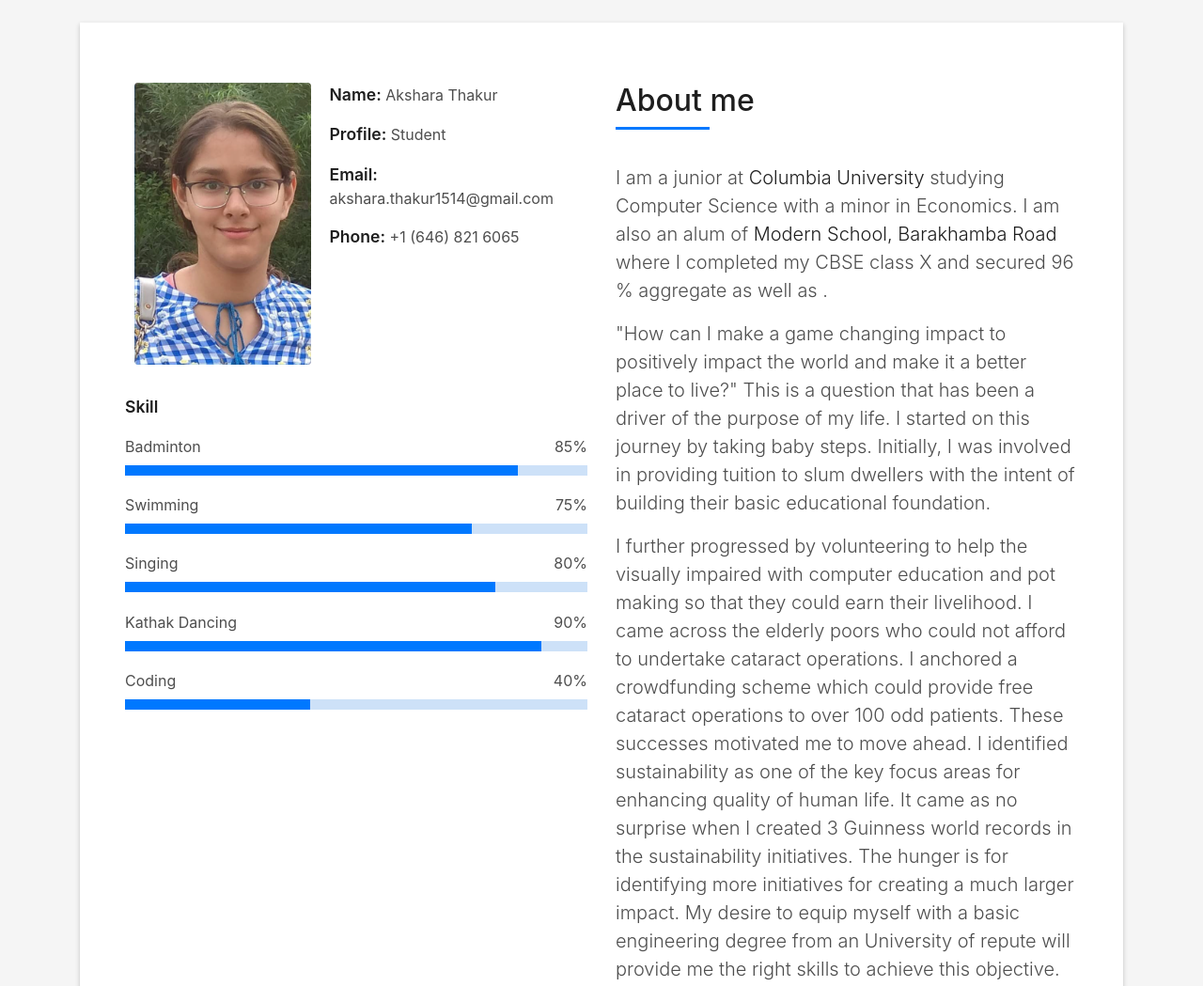
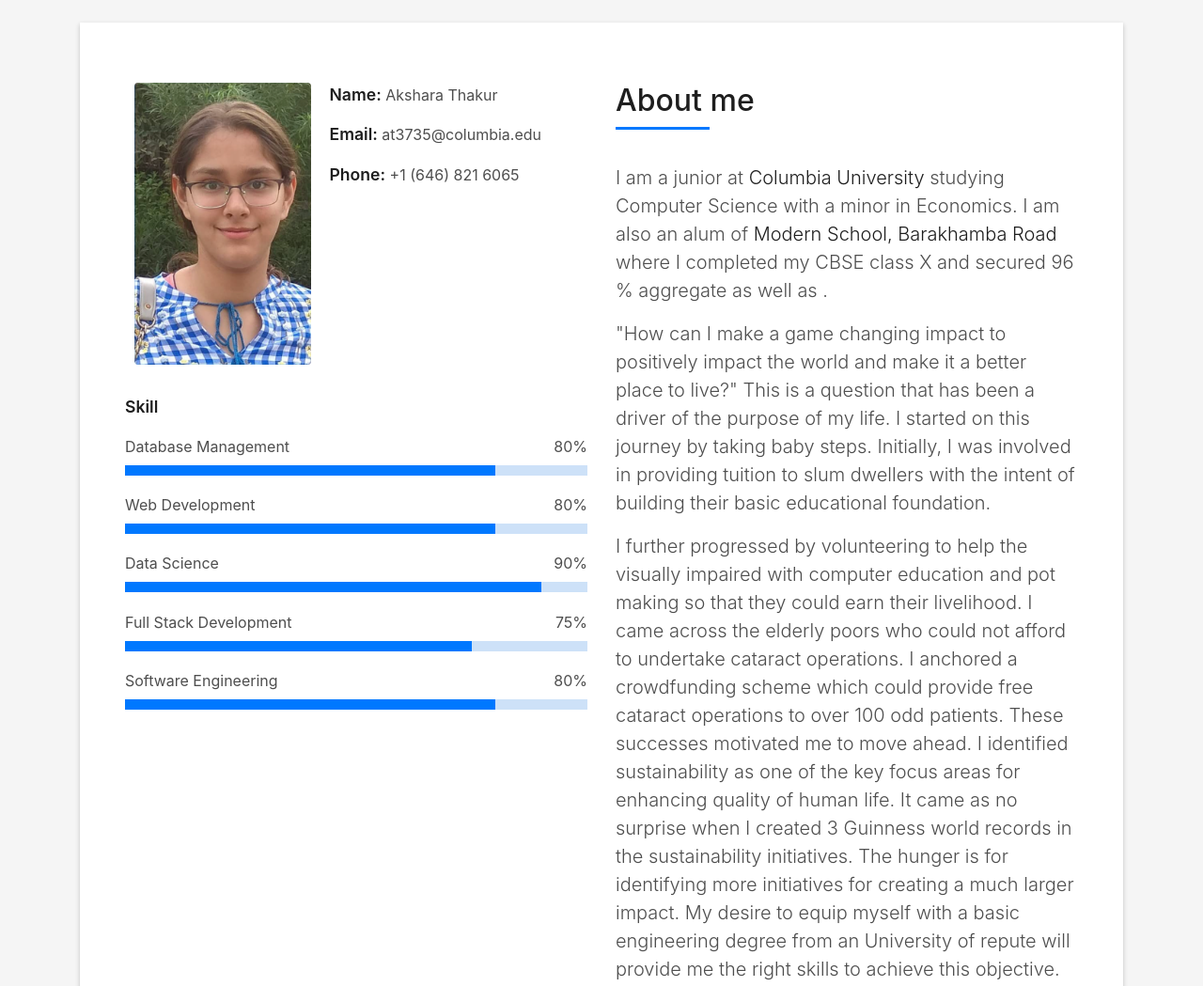
Before and after one commit to aksharathakur/aksharathakur.github.io, a plain HTML site: page index.html in a window 1280 px wide. Shown: the part 840-1889 px from the top of the page at 94% size. Drawn offline with Linux system fonts and the light colour scheme; files whose address does not match are found by name.

Commit message:
Updated index.html - 2

```diff
--- a/index.html
+++ b/index.html
@@ -117,37 +117,36 @@
                   <div class="col-sm-6 col-md-7">
                     <div class="about-info">
                       <p><span class="title-s">Name: </span> <span>Akshara Thakur</span></p>
-                      <p><span class="title-s">Profile: </span>Student <span></span></p>
-                      <p><span class="title-s">Email: </span> <span>akshara.thakur1514@gmail.com</span></p>
+                      <p><span class="title-s">Email: </span> <span>at3735@columbia.edu</span></p>
                       <p><span class="title-s">Phone: </span> <span>+1 (646) 821 6065</span></p>
                     </div>
                   </div>
                 </div>
                 <div class="skill-mf">
                   <p class="title-s">Skill</p>
-                  <span>Badminton</span> <span class="pull-right">85%</span>
+                  <span>Database Management</span> <span class="pull-right">80%</span>
                   <div class="progress">
-                    <div class="progress-bar" role="progressbar" style="width: 85%;" aria-valuenow="85" aria-valuemin="0"
+                    <div class="progress-bar" role="progressbar" style="width: 80%" aria-valuenow="80" aria-valuemin="0"
                       aria-valuemax="100"></div>
                   </div>
-                  <span>Swimming</span> <span class="pull-right">75%</span>
+		  <span>Web Development</span> <span class="pull-right">80%</span>
+                  <div class="progress">
+                    <div class="progress-bar" role="progressbar" style="width: 80%" aria-valuenow="80" aria-valuemin="0"
+                      aria-valuemax="100"></div>
+                  </div>
+		  <span>Data Science</span> <span class="pull-right">90%</span>
+                  <div class="progress">
+                    <div class="progress-bar" role="progressbar" style="width: 90%" aria-valuenow="90" aria-valuemin="0"
+                      aria-valuemax="100"></div>
+                  </div>
+                  <span>Full Stack Development</span> <span class="pull-right">75%</span>
                   <div class="progress">
                     <div class="progress-bar" role="progressbar" style="width: 75%" aria-valuenow="75" aria-valuemin="0"
                       aria-valuemax="100"></div>
                   </div>
-                  <span>Singing</span> <span class="pull-right">80%</span>
+                   <span>Software Engineering</span> <span class="pull-right">80%</span>
                   <div class="progress">
                     <div class="progress-bar" role="progressbar" style="width: 80%" aria-valuenow="80" aria-valuemin="0"
-                      aria-valuemax="100"></div>
-                  </div>
-                   <span>Kathak Dancing</span> <span class="pull-right">90%</span>
-                  <div class="progress">
-                    <div class="progress-bar" role="progressbar" style="width: 90%" aria-valuenow="80" aria-valuemin="0"
-                      aria-valuemax="100"></div>
-                  </div>
-                  <span>Coding</span> <span class="pull-right">40%</span>
-                  <div class="progress">
-                    <div class="progress-bar" role="progressbar" style="width: 40%" aria-valuenow="40" aria-valuemin="0"
                       aria-valuemax="100"></div>
                   </div>
                 </div>
```
